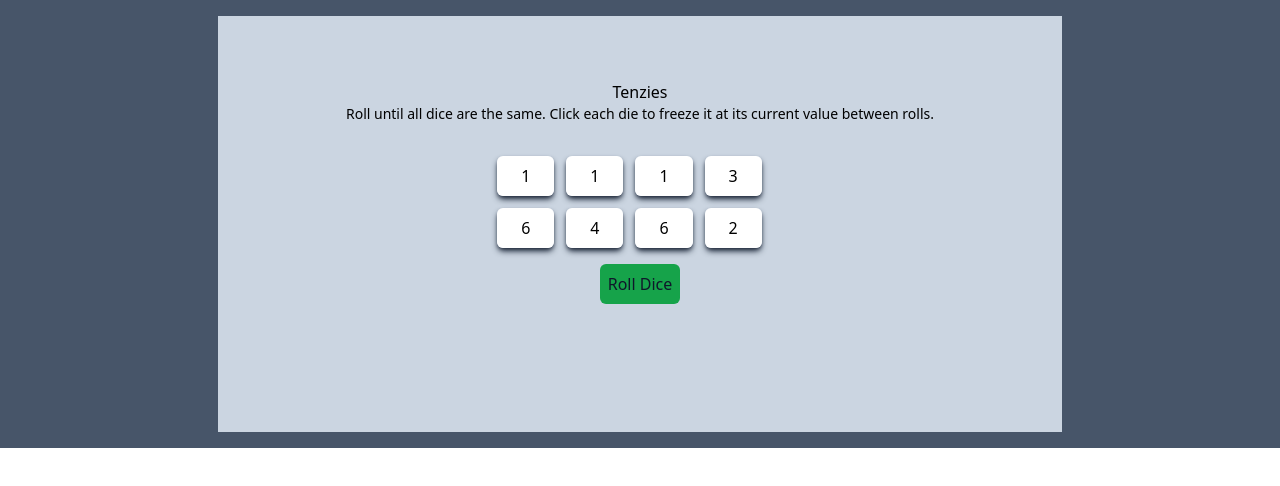
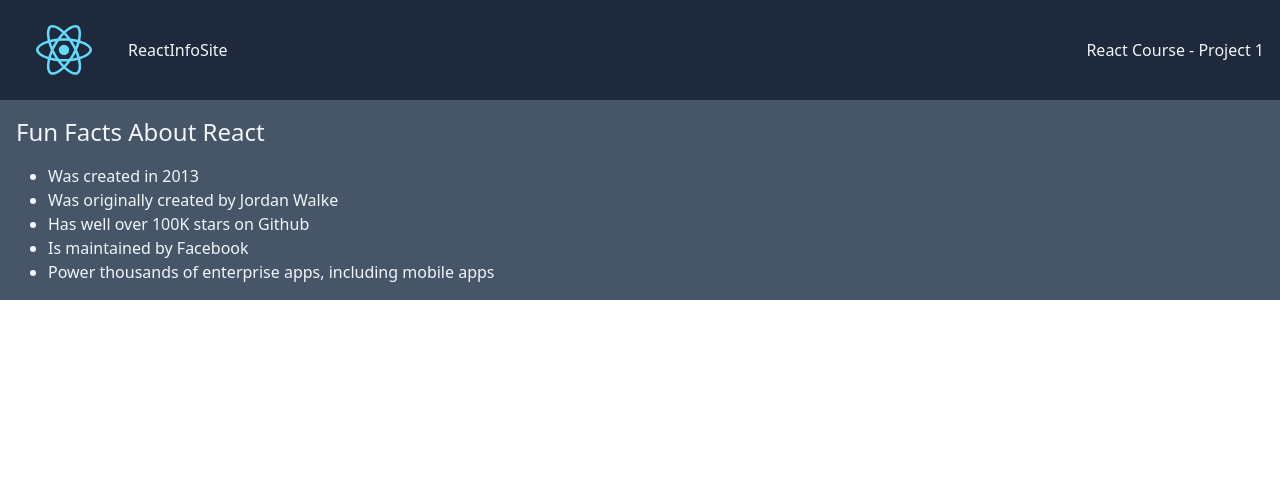
Before and after one commit to saiaunghlyanhtetgic/React_Training, a React (Create React App) app: page / in a window 1280 px wide. Shown: the top 486 px of the page. Built offline with nearby package versions, Linux system fonts and the light colour scheme.

Commit message:
react info site

```diff
--- a/src/App.js
+++ b/src/App.js
@@ -1,7 +1,7 @@
 import './App.css';
-import Tenzies from './Tenzies';
+// import Tenzies from './Tenzies';
 // import Meme from './Meme';
-// import ReactSite from './ReactSite';
+import ReactSite from './ReactSite';
 // import SoloProject1 from './SoloProject1';
 // import SoloProject2 from './SoloProject2';
 
@@ -9,7 +9,7 @@ import Tenzies from './Tenzies';
 function App() {
   return (
     <>
-    <Tenzies/>
+    <ReactSite/>
     </>
   );
 }
```
